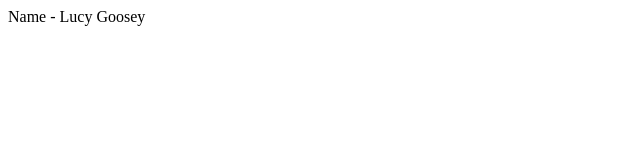
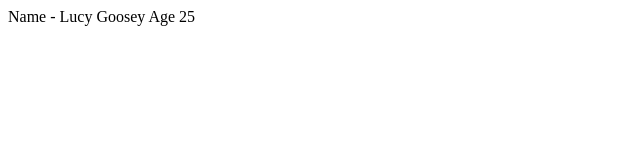
Before and after one commit to kimberlyagonzales/datadesign, a plain HTML site: page Epic/index.html in a window 1280 px wide. Shown: the full height of the page, 0-640 px from the left. Drawn offline with Linux system fonts and the light colour scheme.

```diff
--- a/Epic/index.html
+++ b/Epic/index.html
@@ -8,5 +8,7 @@
 </head>
 <title>Persona for Sams Club</title>
 <body> Name - Lucy Goosey
+		Age 25
+
 
 </body>
```
